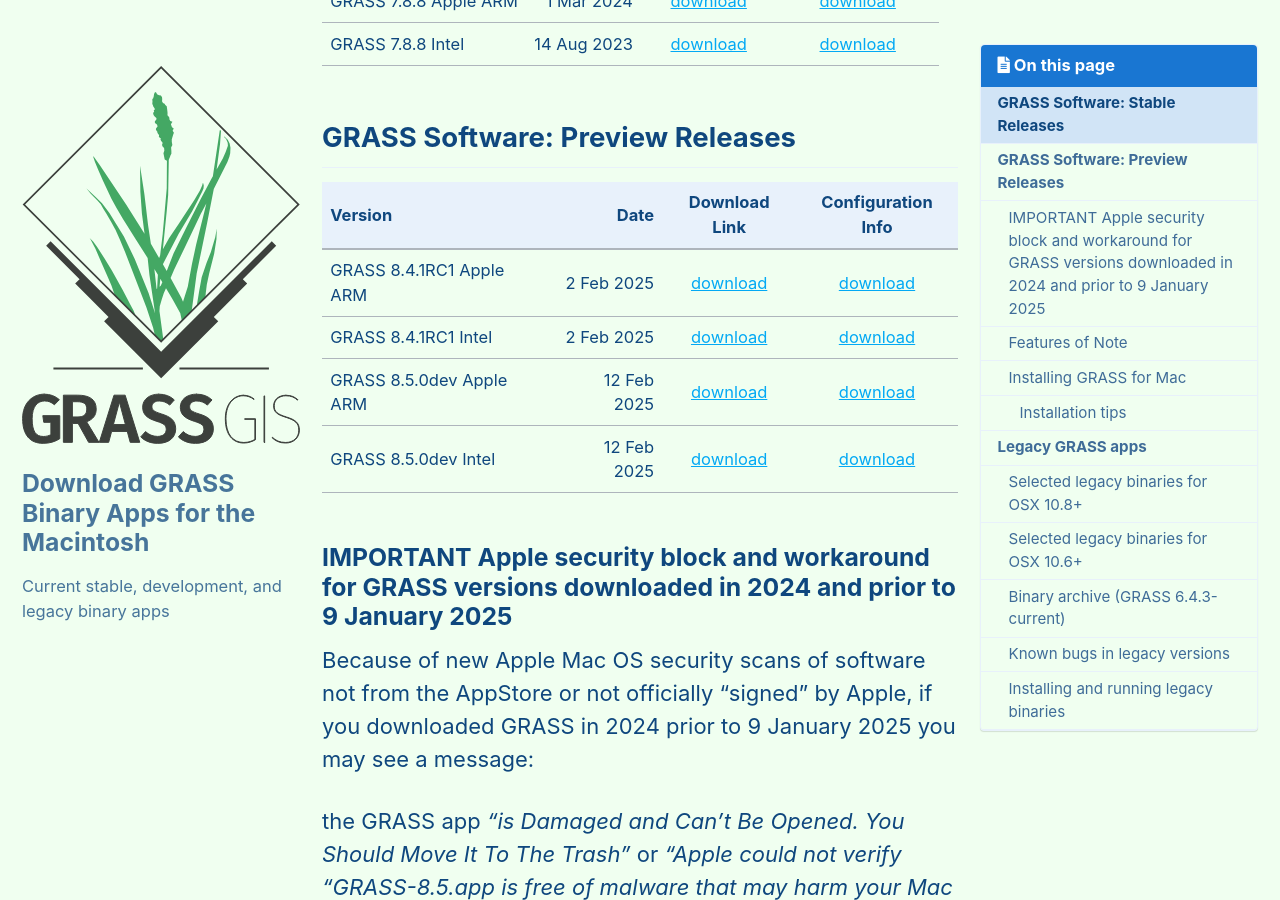
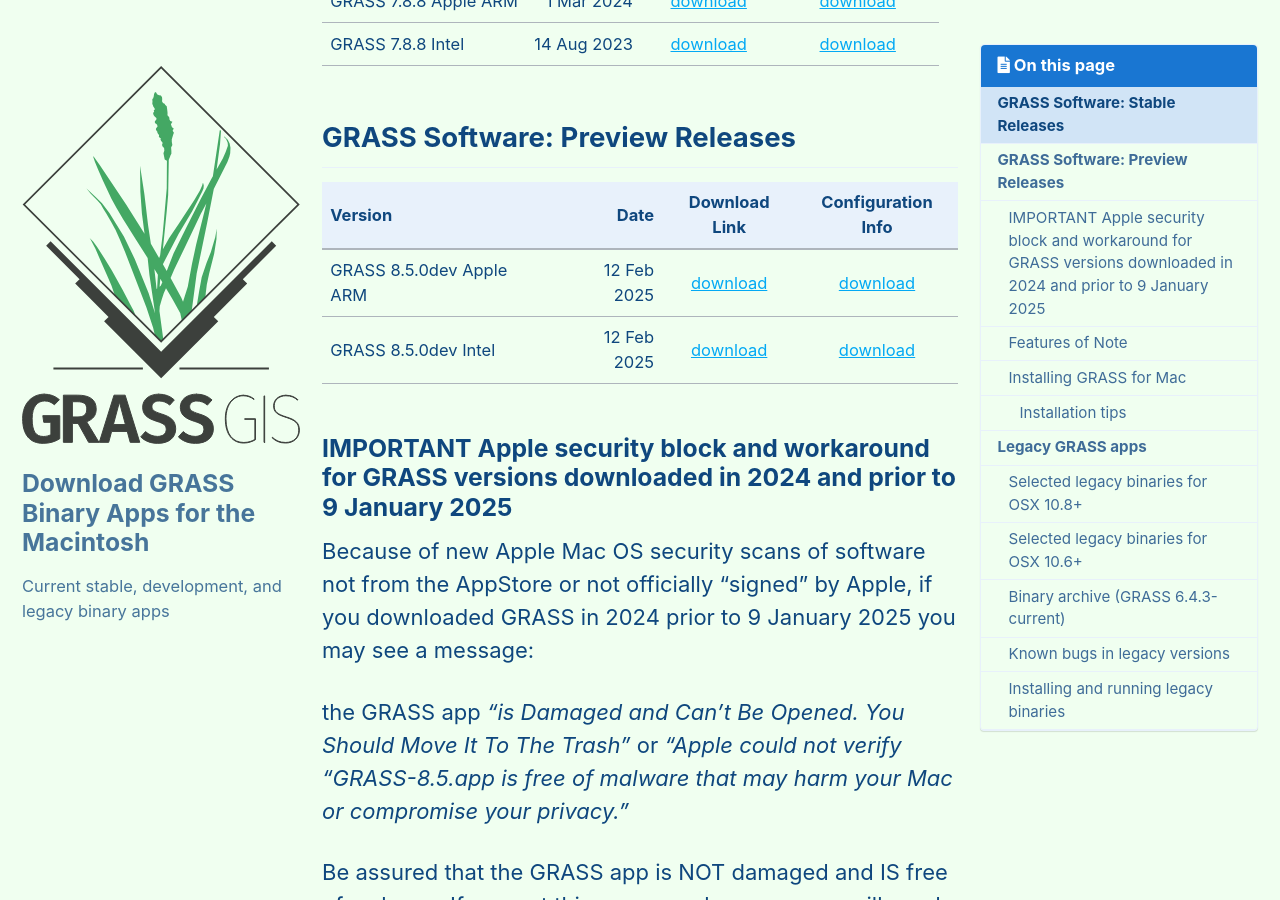
Before and after one commit to cmbarton/grass-mac, a Jekyll site: the page built from _pages/download-grass.md, in a window 1280 px wide and 900 px high, scrolled down 434 px. Built offline with Jekyll 4.4.1, drawn with Linux system fonts in a browser that asks for light colours; cached includes are drawn as plain includes.

Commit message:
removed download links for GRASS 8.4.1RC1 since stable version is released

```diff
--- a/_pages/download-grass.md
+++ b/_pages/download-grass.md
@@ -36,8 +36,6 @@
 
 | Version | Date | Download Link | Configuration Info|
 | :--- | ---: | :---: | :---: |
-| GRASS 8.4.1RC1 Apple ARM | 2 Feb 2025 | [download](https://download.osgeo.org/grass/mac/grass-8.4.1RC1-arm64.dmg) | [download](https://download.osgeo.org/grass/mac/grass-8.4.1RC1_configure_info.txt){:target="_blank"} |
-| GRASS 8.4.1RC1 Intel | 2 Feb 2025 | [download](https://download.osgeo.org/grass/mac/grass-8.4.1RC1-x86_64.dmg) | [download](https://download.osgeo.org/grass/grass-8.4.1RC1_configure_info.txt){:target="_blank"} |
 | GRASS 8.5.0dev Apple ARM | 12 Feb 2025 | [download](https://download.osgeo.org/grass/mac/grass-8.5.0dev-arm64.dmg) | [download](https://download.osgeo.org/grass/mac/grass-8.5dev_configure_info.txt){:target="_blank"} |
 | GRASS 8.5.0dev Intel | 12 Feb 2025 | [download](https://download.osgeo.org/grass/mac/grass-8.5.0dev-x86_64.dmg) | [download](https://download.osgeo.org/grass/mac/grass-8.5.0dev_configure_info.txt){:target="_blank"} |
 
```
